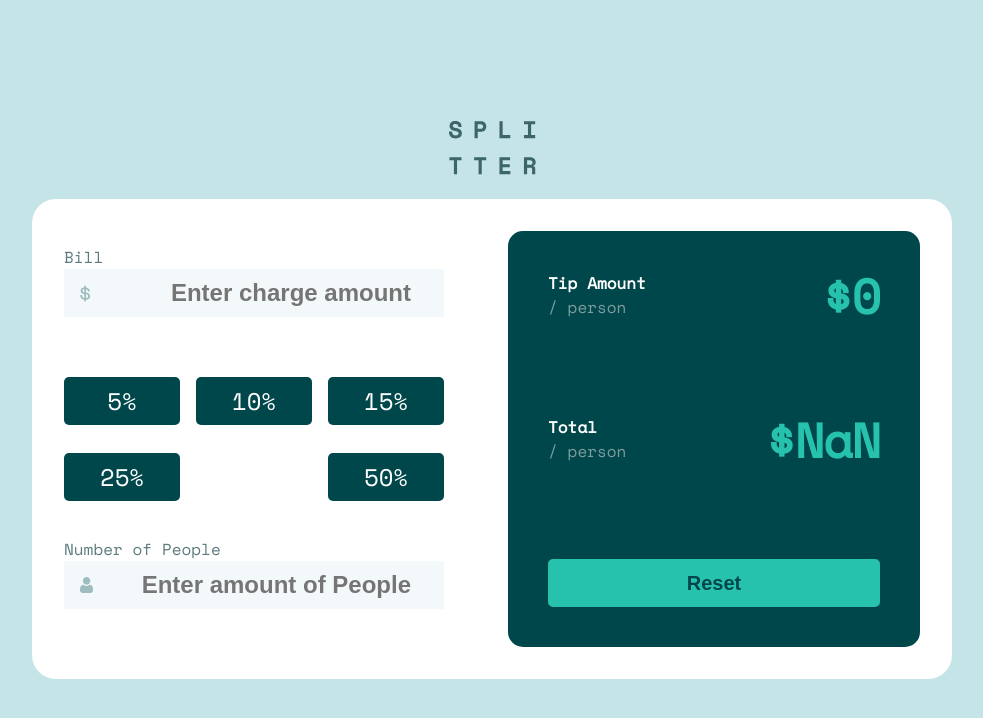
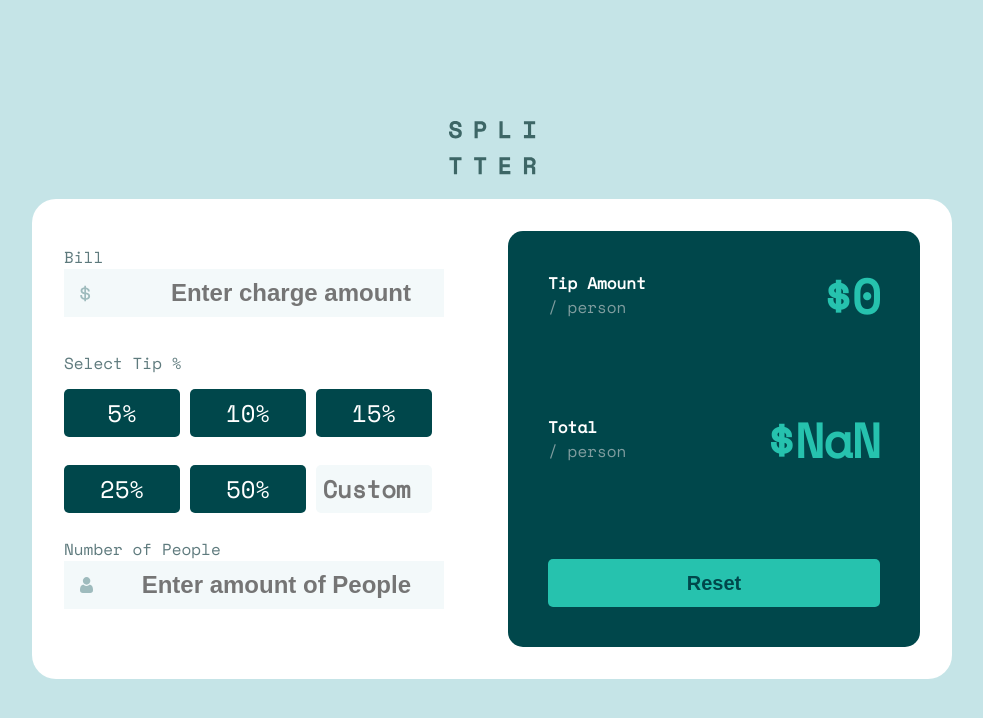
Before and after one commit to Nutsu31/React__Tip-Calculator, a React (Create React App) app: page / in a window 1280 px wide. Shown: the top 718 px of the page, without its empty margins (148-1131 px from the left). Built offline with nearby package versions, Linux system fonts and the light colour scheme.

Commit message:
made custom tip percentage

```diff
--- a/src/Components/Calc.js
+++ b/src/Components/Calc.js
@@ -15,6 +15,7 @@ export const Calc = (props) => {
         setPercent={props.setPercent}
         percent={props.percent}
         bill={props.bill}
+        setCustom={props.setCustom}
       />
       <NumOfPeople people={props.people} setPeople={props.setPeople} />
     </div>
@@ -64,7 +65,22 @@ const Buttons = (props) => {
     );
   });
 
-  return <div className={calcCss.buttonsFlex}>{eachButton}</div>;
+  return (
+    <div>
+      <p className={calcCss.p}>Select Tip %</p>
+      <div className={calcCss.buttonsFlex}>
+        {eachButton}
+        <input
+          type="number"
+          className={calcCss.custom}
+          placeholder="Custom"
+          onChange={(e) => {
+            props.setCustom(e.target.valueAsNumber);
+          }}
+        />
+      </div>
+    </div>
+  );
 };
 
 const NumOfPeople = (props) => {
@@ -96,7 +112,7 @@ const ButtonsDiv = styled.div(
     height: 48px;
     background: ${props.active ? "#26C2AE" : "#00474B"};
     border-radius: 5px;
-    display: flex;
+    display: inline-flex;
     align-items: center;
     justify-content: center;
     transition: 0.3s ease;
--- a/src/Components/Container.js
+++ b/src/Components/Container.js
@@ -4,16 +4,22 @@ import { Calc } from "./Calc";
 import Result from "./Result";
 
 const Container = () => {
-  const [tip, setTip] = useState(0.0);
-  const [total, setTotal] = useState(0.0);
+  const [tip, setTip] = useState(0);
+  const [total, setTotal] = useState(0);
   const [bill, setBill] = useState(0);
   const [people, setPeople] = useState(0);
   const [percent, setPercent] = useState(0);
+  const [custom, setCustom] = useState(0);
 
   useEffect(() => {
-    setTotal((bill + tip) / people);
-    setTip((bill / 100) * percent);
-  }, [bill, people, tip, total]);
+    if (custom) {
+      setTotal((bill + tip) / people);
+      setTip((bill / 100) * custom);
+    } else {
+      setTotal((bill + tip) / people);
+      setTip((bill / 100) * percent);
+    }
+  }, [bill, people, tip, total, custom]);
 
   return (
     <ContainerDiv>
@@ -28,19 +34,10 @@ const Container = () => {
         setPeople={setPeople}
         percent={percent}
         setPercent={setPercent}
+        custom={custom}
+        setCustom={setCustom}
       />
-      <Result
-        tip={tip}
-        total={total}
-        setTip={setTip}
-        setTotal={setTotal}
-        bill={bill}
-        setBill={setBill}
-        people={people}
-        setPeople={setPeople}
-        percent={percent}
-        setPercent={setPercent}
-      />
+      <Result tip={tip} total={total} setTip={setTip} setTotal={setTotal} />
     </ContainerDiv>
   );
 };
--- a/src/Components/calc.module.css
+++ b/src/Components/calc.module.css
@@ -51,7 +51,8 @@
     display: flex;
     flex-wrap: wrap;
     align-items: center;
-    justify-content: space-between;
+    justify-content: flex-start;
+    gap: 0px 10px;
 }
 .buttons{
     color: white;
@@ -78,11 +79,11 @@
     font-family: 'Space Mono', monospace;
     font-weight: 800;
     font-size: 24px;
-    width: 100%;
-    height: 100%;
     border-radius: 5px;
     border: none;
     background-color: #F3F9FA;
     outline: none;
+    /* display: inline; */
+    text-align: center;
 
 }
--- a/src/Components/result.module.css
+++ b/src/Components/result.module.css
@@ -32,6 +32,7 @@
     text-align: right;
     letter-spacing: -1px;
     color: #26C2AE;
+    overflow: hidden;
 }
 .flexBox {
     width: 100%;
```
